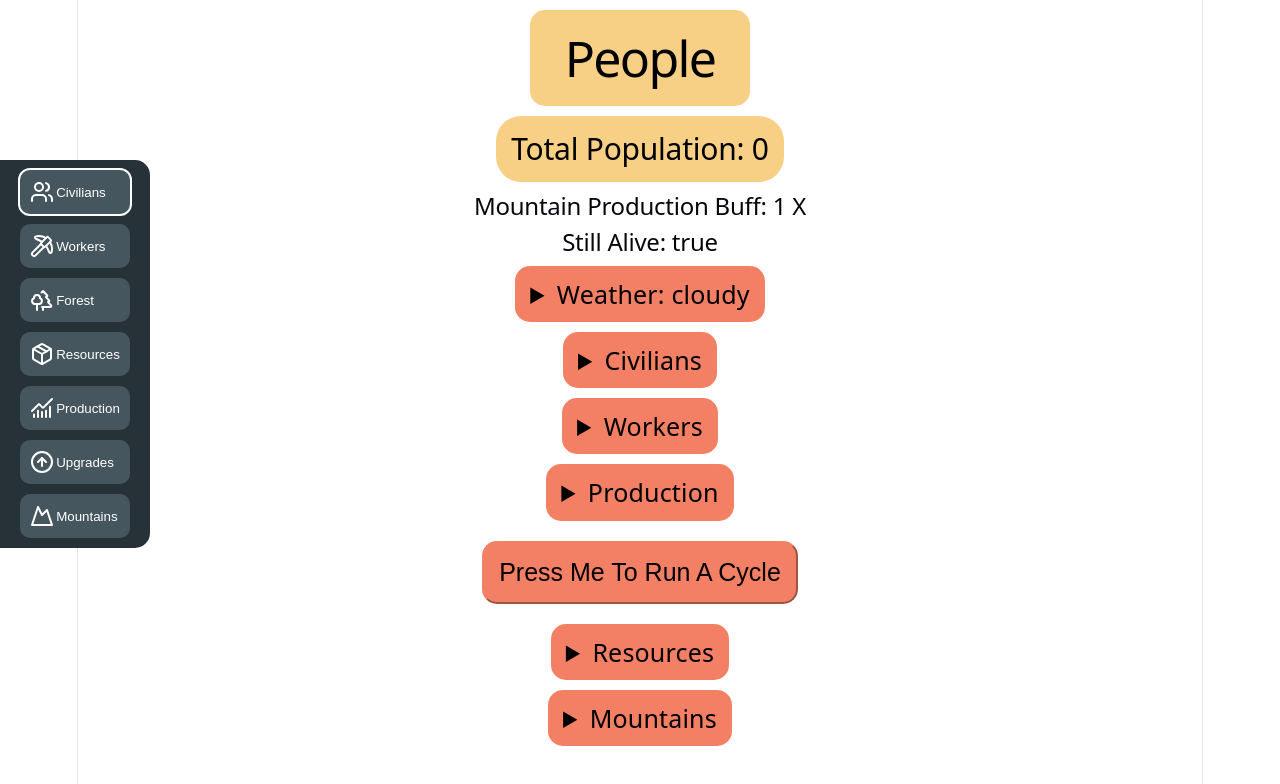
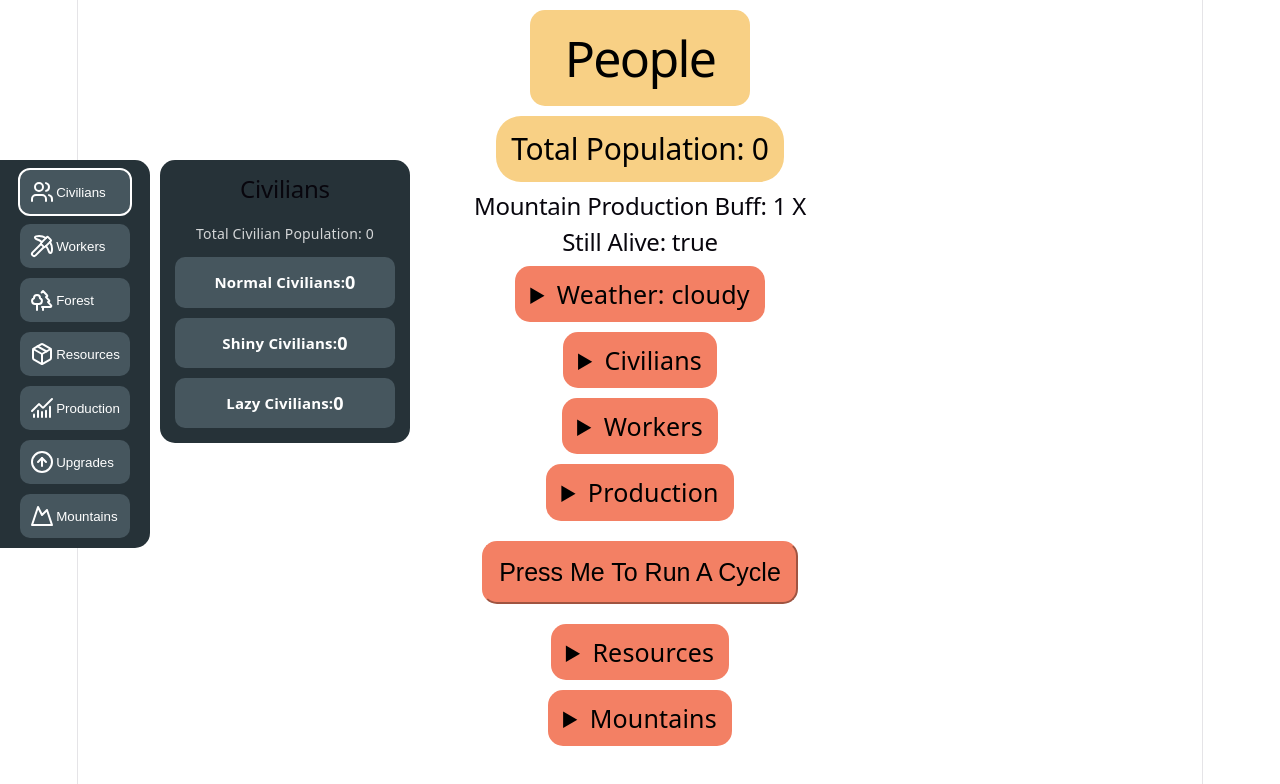
Before and after one commit to Scripting-Java/TerraPeak, a React (Vite) app: page / in a window 1280 px wide. Both pictures are taken after a click on the button "Civilians". Shown: the top 784 px of the page. Built offline with nearby package versions, Linux system fonts and the light colour scheme.

Commit message:
civlian sidebar structure

```diff
--- a/src/App.tsx
+++ b/src/App.tsx
@@ -32,7 +32,7 @@ function App() {
 
   return (
     <div>
-      <Sidebar></Sidebar>
+      <Sidebar current={current} production={production} onPopChange={handlePopulation} onUpgrade={handleUpgrade} onMountain={handleMountains}></Sidebar>
       <h1 className='people'>People</h1>
       <h2 className='people2'>Total Population: {getTotalPopulation(current)}</h2>
       <h2>Mountain Production Buff: {variables.mountainBuffs[mountains.findIndex(m => m.name === current.mountain)]} X</h2>
--- a/src/components/Sidebar.css
+++ b/src/components/Sidebar.css
@@ -38,3 +38,9 @@
 .sidebarButton button.active {
     outline: 2px solid white;
 }
+.sidebarInfo{
+    position:fixed;
+    left:150px;
+    top:20%;
+    margin-left:10px;
+}
--- a/src/components/Sidebar.tsx
+++ b/src/components/Sidebar.tsx
@@ -2,6 +2,8 @@ import { useState } from "react";
 import type { civilian, game, mountainTypes, resources, workerType } from "../game/types";
 import {Users, Package, ChartNoAxesCombined, ArrowUpCircle, Mountain, Pickaxe, Trees} from "lucide-react"
 import "./Sidebar.css"
+import { Civilians } from "./sideComponents/Civilians/Civilians";
+
 interface Sidebar{
     current:game,
     production: resources,
@@ -25,6 +27,9 @@ export function Sidebar({current,production,onPopChange,onUpgrade,onMountain}:Si
                 <button onClick={()=>toggle("upgrades")} className={active==="upgrades"?"active":""}><ArrowUpCircle></ArrowUpCircle>Upgrades</button>
                 <button onClick={()=>toggle("mountains")} className={active==="mountains"?"active":""}><Mountain></Mountain>Mountains</button>
             </div>
+            <div className="sidebarInfo">
+                {active==="civilians" && <Civilians current={current}></Civilians>}
+            </div>
         </div>
     )
 }
--- /dev/null
+++ b/src/components/sideComponents/Civilians/Civilians.css
@@ -0,0 +1,33 @@
+
+
+.civPanel{
+    width:220px;
+    padding:15px;
+    background-color: #263238;
+    color:white;
+    border-radius: 15px;
+    display: flex;
+    flex-direction: column;
+    gap:10px;
+}
+.civTotal{
+    font-size: 14px;
+    opacity: 0.8;
+}
+.civCard{
+    display: flex;
+    justify-content: center;
+    align-items: center;
+    padding: 12px;
+    background-color: #46565e;
+    border-radius: 10px;
+}
+.civCard h3{
+    margin:0;
+    font-size: 15px;
+    text-transform: capitalize;
+}
+.civCard p{
+    font-size: 18px;
+    font-weight: bold;
+}
--- /dev/null
+++ b/src/components/sideComponents/Civilians/Civilians.tsx
@@ -0,0 +1,25 @@
+import { getTotalCivs } from "../../../game/helpers";
+import type { game} from "../../../game/types";
+import { civTypes } from "../../../game/types";
+import "./Civilians.css"
+
+interface Civs{
+    current:game,
+}
+
+export function Civilians({current}:Civs){
+    const total = getTotalCivs(current)
+    return(
+        <div className="civPanel">
+            <h2>Civilians</h2>
+            <p className="civTotal">Total Civilian Population: {total}</p>
+
+            {civTypes.map(type=>(
+                <div className="civCard" key={type}>
+                    <h3>{type.charAt(0).toUpperCase()+type.substring(1,type.length)} Civilians: </h3>
+                    <p>{current.population.civilians[type]}</p>
+                </div>
+            ))}
+        </div>
+    )
+}
```
